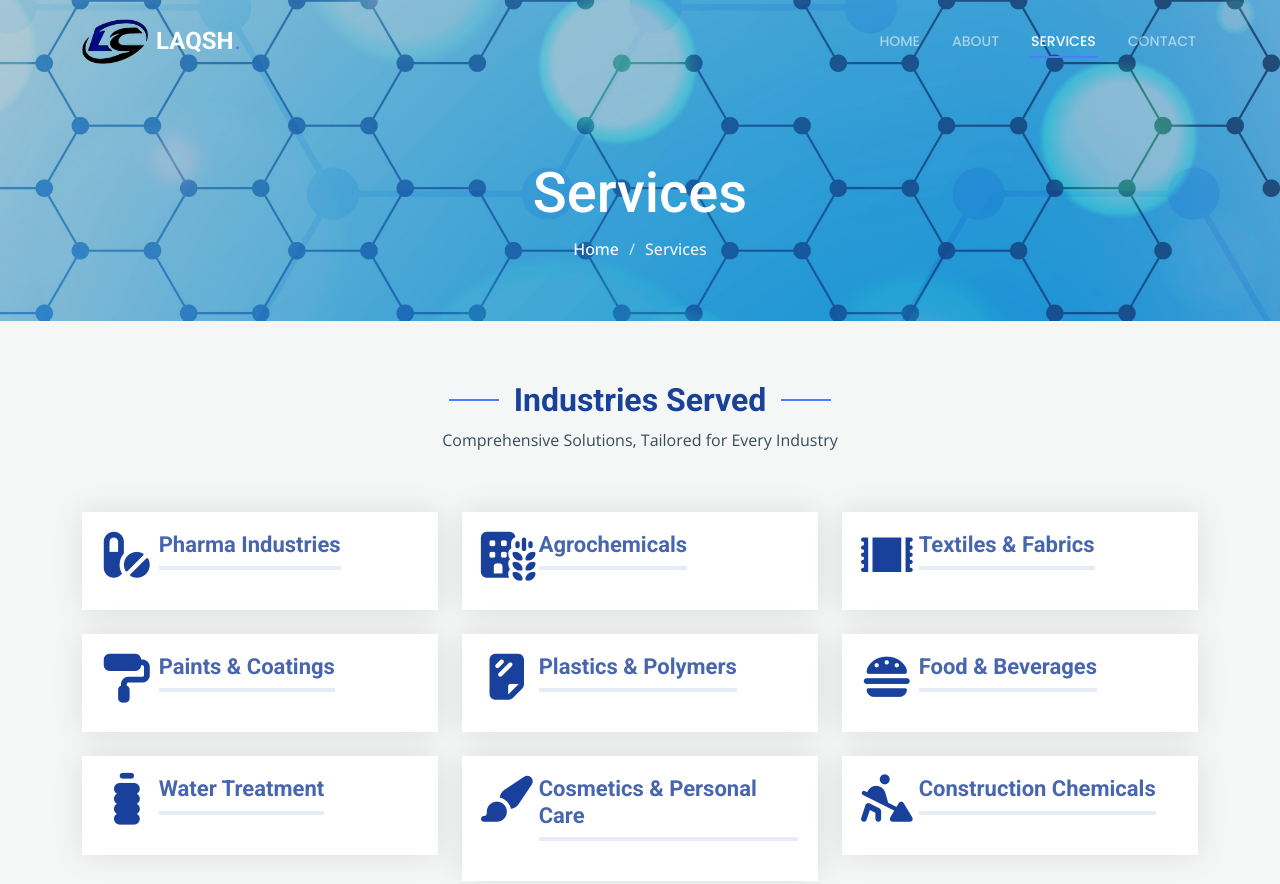
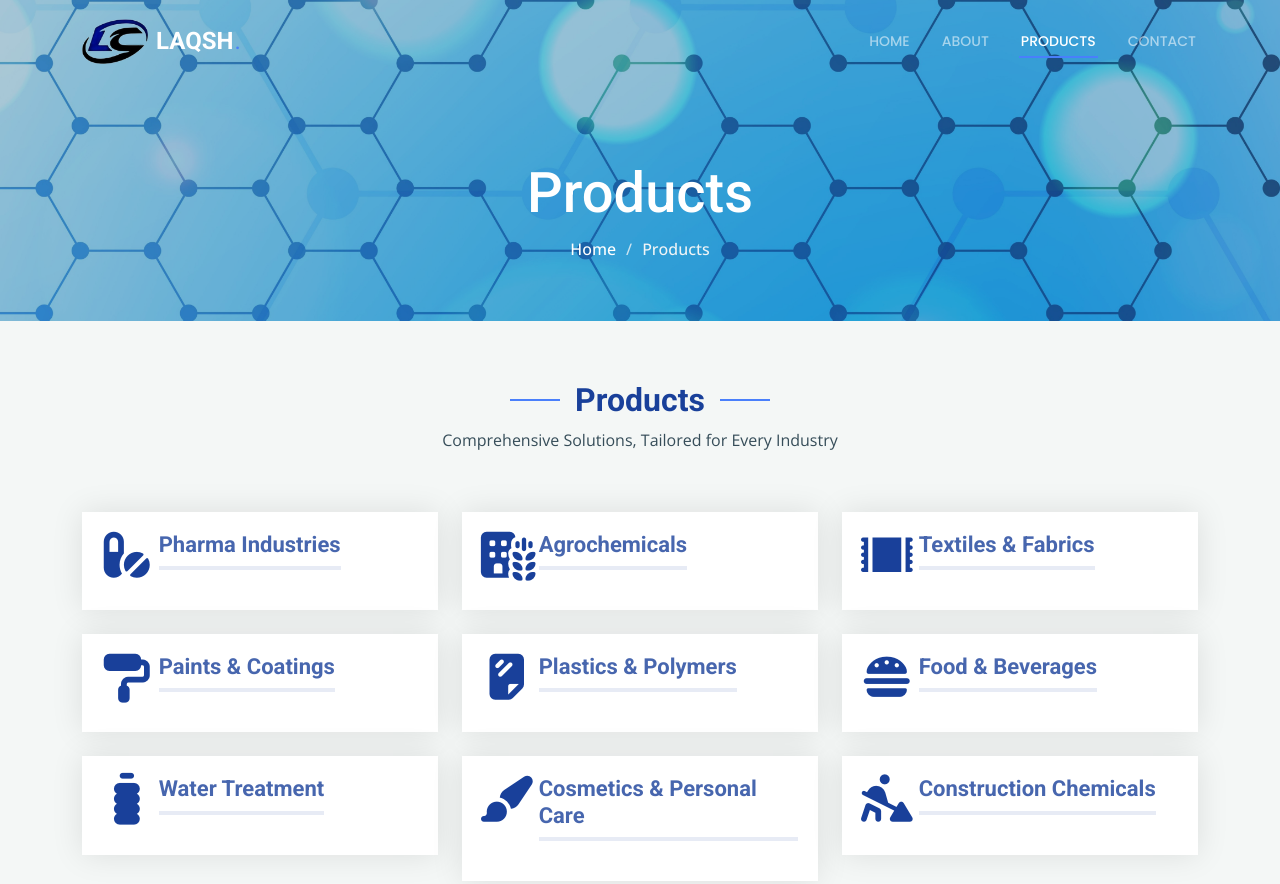
Before and after one commit to Chaitanya-Kolwankar/LAQSH_Website, a plain HTML site: page services.html in a window 1280 px wide. Shown: the top 884 px of the page. Drawn offline with nearby package versions, Linux system fonts and the light colour scheme.

Commit message:
changed services to products

```diff
--- a/services.html
+++ b/services.html
@@ -49,7 +49,7 @@
         <ul>
           <li><a href="index.html">Home</a></li>
           <li><a href="about.html">About</a></li>
-          <li><a href="services.html" class="active">Services</a></li>
+          <li><a href="services.html" class="active">Products</a></li>
           <li><a href="contact.html">Contact</a></li>
         </ul>
         <i class="mobile-nav-toggle d-xl-none bi bi-list"></i>
@@ -62,11 +62,11 @@
     <!-- Page Title -->
     <div class="page-title dark-background" style="background-image: url(assets/img/page-title-bg.jpg);">
       <div class="container position-relative">
-        <h1>Services</h1>
+        <h1>Products</h1>
         <nav class="breadcrumbs">
           <ol>
             <li><a class="text-white" href="index.html">Home</a></li>
-            <li class="current">Services</li>
+            <li class="current">Products</li>
           </ol>
         </nav>
       </div>
@@ -76,7 +76,7 @@
     <section id="services" class="services section light-background">
       <!-- Section Title -->
       <div class="container section-title" data-aos="fade-up">
-        <h2 class="elem_hover">Industries Served</h2>
+        <h2 class="elem_hover">Products</h2>
         <p class="elem_hover">
           Comprehensive Solutions, Tailored for Every Industry
         </p>
@@ -478,7 +478,7 @@
           <ul>
             <li class="elem_hover"><a href="#">Home</a></li>
             <li class="elem_hover"><a href="#">About</a></li>
-            <li class="elem_hover"><a href="#">Services</a></li>
+            <li class="elem_hover"><a href="#">Products</a></li>
             <li class="elem_hover"><a href="#">Contact</a></li>
           </ul>
         </div>
```
Also changed, not shown: about.html (+2 -2 lines), contact.html (+2 -2 lines), index.html (+3 -3 lines).
